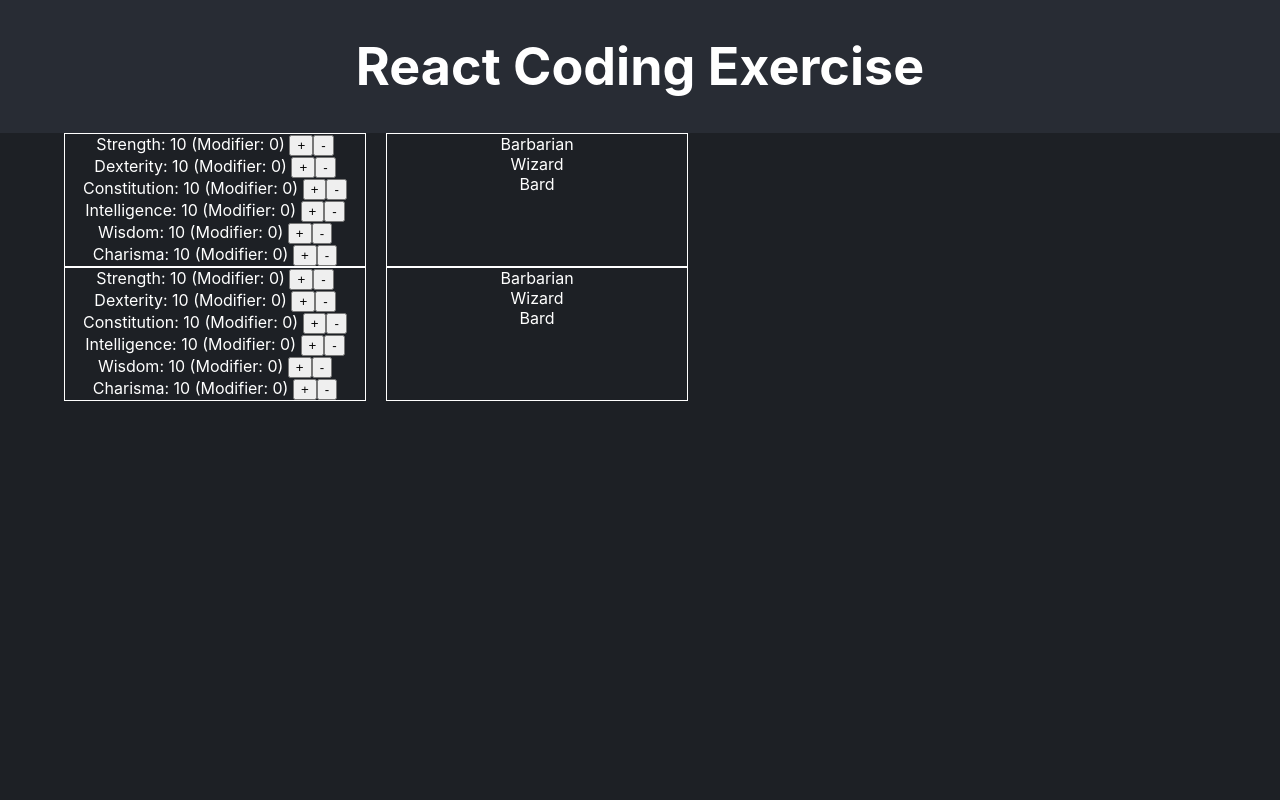
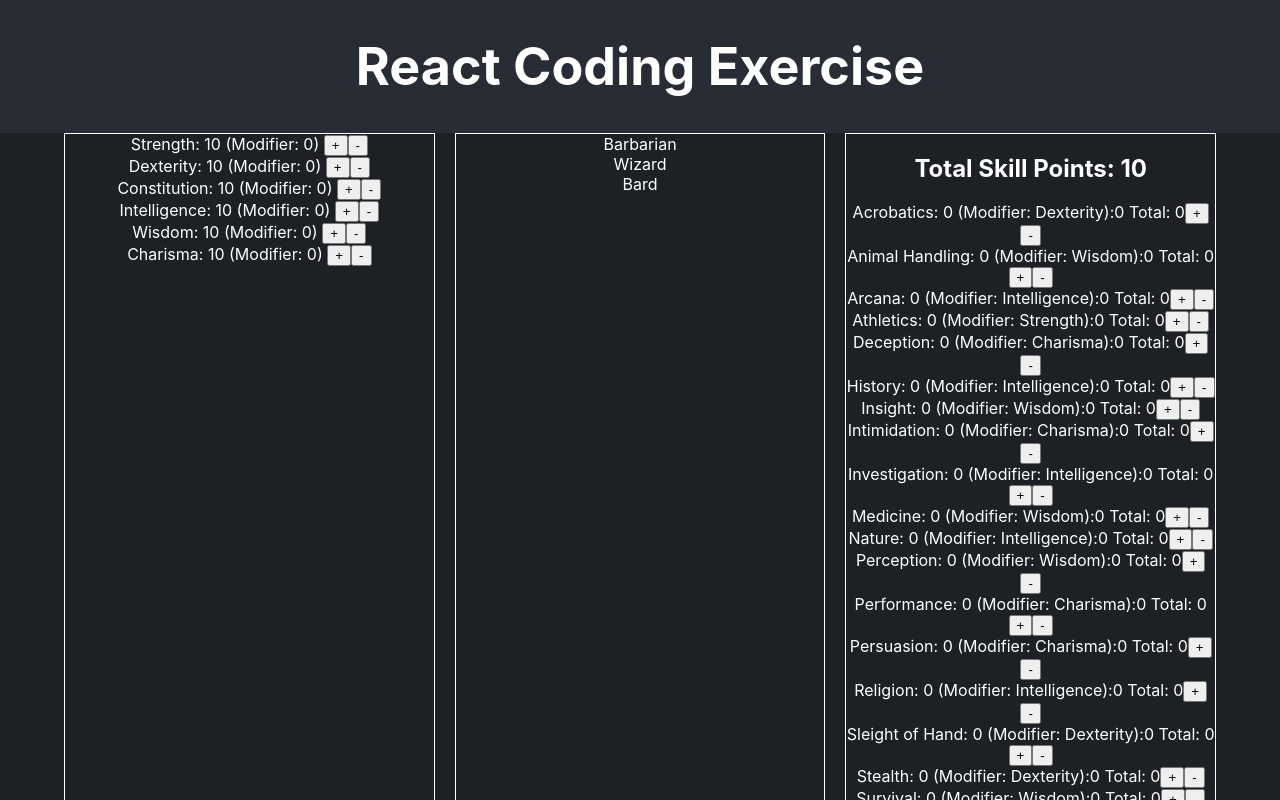
Before and after one commit to ksg604/recruiting-webapp-character, a React (Create React App) app: page / in a window 1280 px wide. Shown: the top 800 px of the page. Built offline with nearby package versions, Linux system fonts and the light colour scheme.

Commit message:
fix: implement skills

```diff
--- a/src/classes.js
+++ b/src/classes.js
@@ -1,24 +1,60 @@
-import { ATTRIBUTE_LIST, CLASS_LIST } from "./consts";
+import { ATTRIBUTE_LIST, CLASS_LIST, SKILL_LIST } from "./consts";
 
 export class Character {
   constructor(name) {
     this.name = name;
     this.attributes = {};
+    this.skills = {};
     for (const attribute of ATTRIBUTE_LIST) {
       this.attributes[attribute] = {value: 10, modifier: 0};
+    }
+    this.skillPoints = 10;
+    for (const skill of SKILL_LIST) {
+      this.skills[skill.name] = {name: skill.name, value: 0, modifier: skill.attributeModifier}
     }
   }
 
   incrementAttribute(attributeName) {
     let newValue = this.attributes[attributeName].value += 1;
     let newModifier = Math.floor((newValue - 10) / 2);
+    if (attributeName === "Intelligence") {
+      this.skillPoints = 10 + (4 * newModifier);
+    }
     this.attributes[attributeName] = {modifier: newModifier, value: newValue};
+    Object.values(this.skills).forEach(skill =>{
+      if (skill.modifier === attributeName && Math.floor(newModifier) === this.attributes[attributeName].modifier) {
+        this.skills[skill.name].value = 0 + newModifier;
+      }
+    });
+    //this.skills[skillName] = {...this.skills[skillName], value: this.skills[skillName].value + this.attributes[this.skills[skillName].modifier].modifier }
   }
 
   decrementAttribute(attributeName) {
     let newValue = this.attributes[attributeName].value -= 1;
     let newModifier = Math.floor((newValue - 10) / 2);
+    if (attributeName === "Intelligence") {
+      this.skillPoints = 10 + (4 * newModifier);
+      if (this.skillPoints < 0) this.skillPoints = 0;
+    }
     this.attributes[attributeName] = {modifier: newModifier, value: newValue};
+    Object.values(this.skills).forEach(skill =>{
+      if (skill.modifier === attributeName && Math.floor(newModifier) === this.attributes[attributeName].modifier) {
+        this.skills[skill.name].value = 0 + newModifier;
+      }
+    });
+  }
+
+  incrementSkill(skillName) {
+    if (this.skillPoints <= 0) return;
+    let newValue = this.skills[skillName].value += 1;
+    this.skills[skillName] = {...this.skills[skillName], value: newValue};
+    this.skillPoints--;
+  }
+
+  decrementSkill(skillName) {
+    let newValue = this.skills[skillName].value -= 1;
+    this.skills[skillName] = {...this.skills[skillName], value: newValue};
+    this.skillPoints++;
   }
 
   meetsClassRequirements(className) {
--- a/src/components/CharacterSheet.js
+++ b/src/components/CharacterSheet.js
@@ -1,5 +1,5 @@
 import styles from "./CharacterSheet.module.css";
-import { ATTRIBUTE_LIST, CLASS_LIST } from "../consts";
+import { ATTRIBUTE_LIST, CLASS_LIST, SKILL_LIST } from "../consts";
 import { useState } from "react";
 import ClassRequirements from "./ClassRequirements";
 
@@ -14,6 +14,14 @@
 
   const handleDecrementAttribute = (attributeToDecrement) => {
     character.decrementAttribute(attributeToDecrement);
+    setCharacters({...characters, [character.name]: character});
+  }
+  const handleIncrementSkill = (skillToDecrement) => {
+    character.incrementSkill(skillToDecrement);
+    setCharacters({...characters, [character.name]: character});
+  }
+  const handleDecrementSkill = (skillToDecrement) => {
+    character.decrementSkill(skillToDecrement);
     setCharacters({...characters, [character.name]: character});
   }
 
@@ -50,6 +58,17 @@
         {
           classRequirementsOpen !== "" ? <ClassRequirements className={classRequirementsOpen}/> : ""
         }
+        <div className={styles["stats-box"]}>
+          <h2>Total Skill Points: {character.skillPoints}</h2>
+          {SKILL_LIST.map(skill =>
+            <div key={skill.name} className={styles["skill-container"]}>
+              <span>{skill.name}: {character.skills[skill.name].value-character.attributes[character.skills[skill.name].modifier].modifier} (Modifier: {character.skills[skill.name].modifier}):
+              {character.attributes[character.skills[skill.name].modifier].modifier} Total: {character.skills[skill.name].value}</span>
+              <button onClick={() => handleIncrementSkill(skill.name)}>+</button>
+              <button onClick={() => handleDecrementSkill(skill.name)}>-</button>
+            </div>
+          )}
+        </div>
       </section>
     </div>
   )
--- a/src/components/CharacterSheet.module.css
+++ b/src/components/CharacterSheet.module.css
@@ -15,5 +15,5 @@
   display: flex;
   flex-direction: column;
   border: solid 1px white;
-  width: 300px;
+  width: 500px;
 }
```
